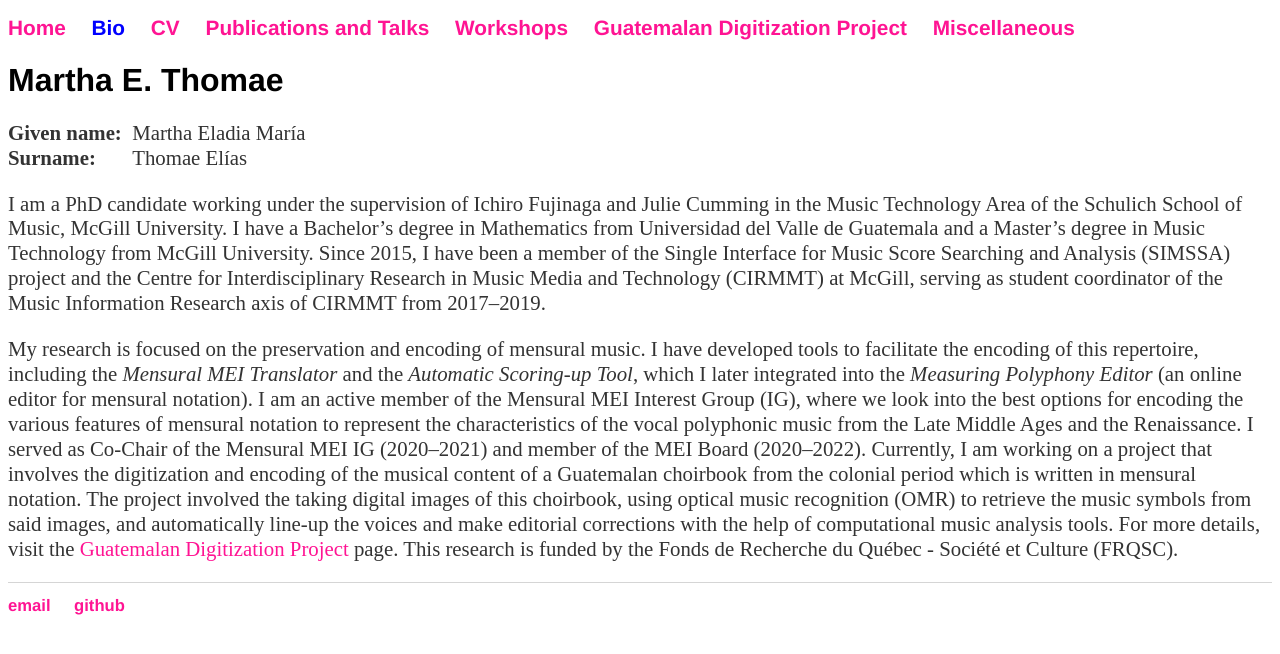
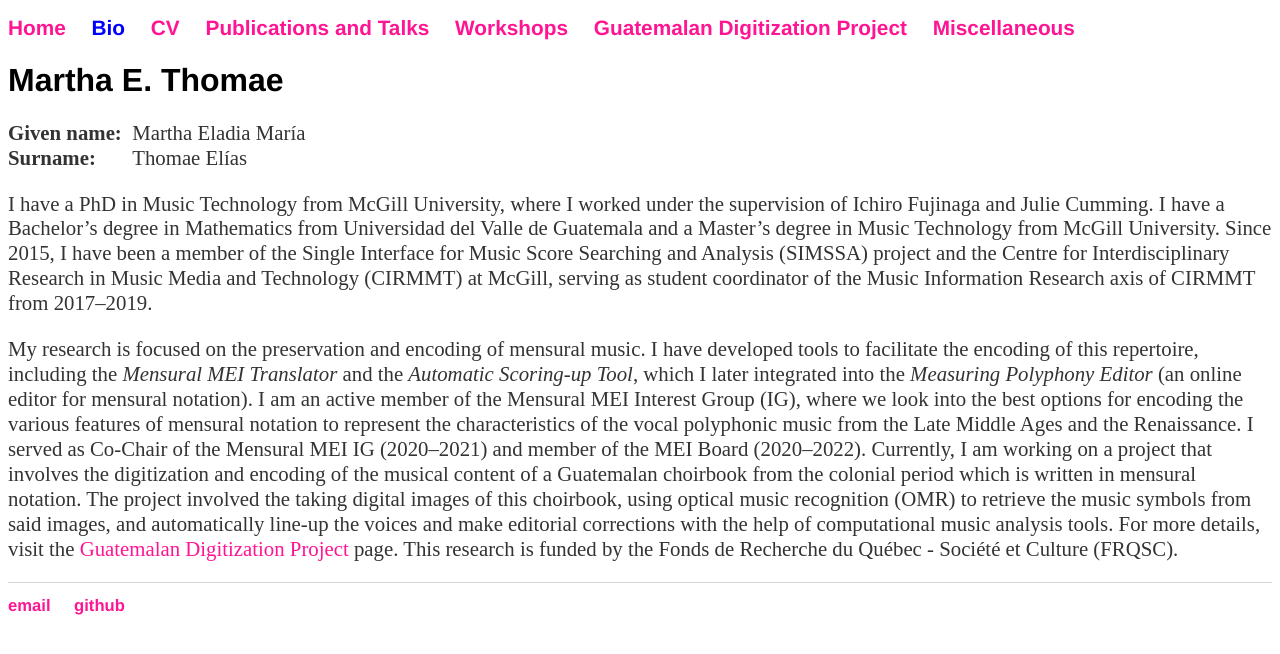
Before and after one commit to martha-thomae/martha-thomae.github.io, a Jekyll site: the page built from bio.html, in a window 1280 px wide. Shown: the top 654 px of the page. Built offline with Jekyll 4.4.1, drawn with Linux system fonts in a browser that asks for light colours.

Commit message:
Update bio.html

```diff
--- a/bio.html
+++ b/bio.html
@@ -7,8 +7,8 @@ title: Bio
 <p><b>Given name:</b> &nbsp;Martha Eladia María<br>
 <b>Surname:</b> &emsp;&ensp;Thomae Elías</p>
 
-<p>I am a PhD candidate working under the supervision of Ichiro Fujinaga and Julie Cumming
-  in the Music Technology Area of the Schulich School of Music, McGill University.
+<p>I have a PhD in Music Technology from McGill University, where I worked under the supervision
+  of Ichiro Fujinaga and Julie Cumming.
   I have a Bachelor’s degree in Mathematics from Universidad del Valle de Guatemala
   and a Master’s degree in Music Technology from McGill University. Since 2015, I have been
   a member of the Single Interface for Music Score Searching and Analysis (SIMSSA) project
```
